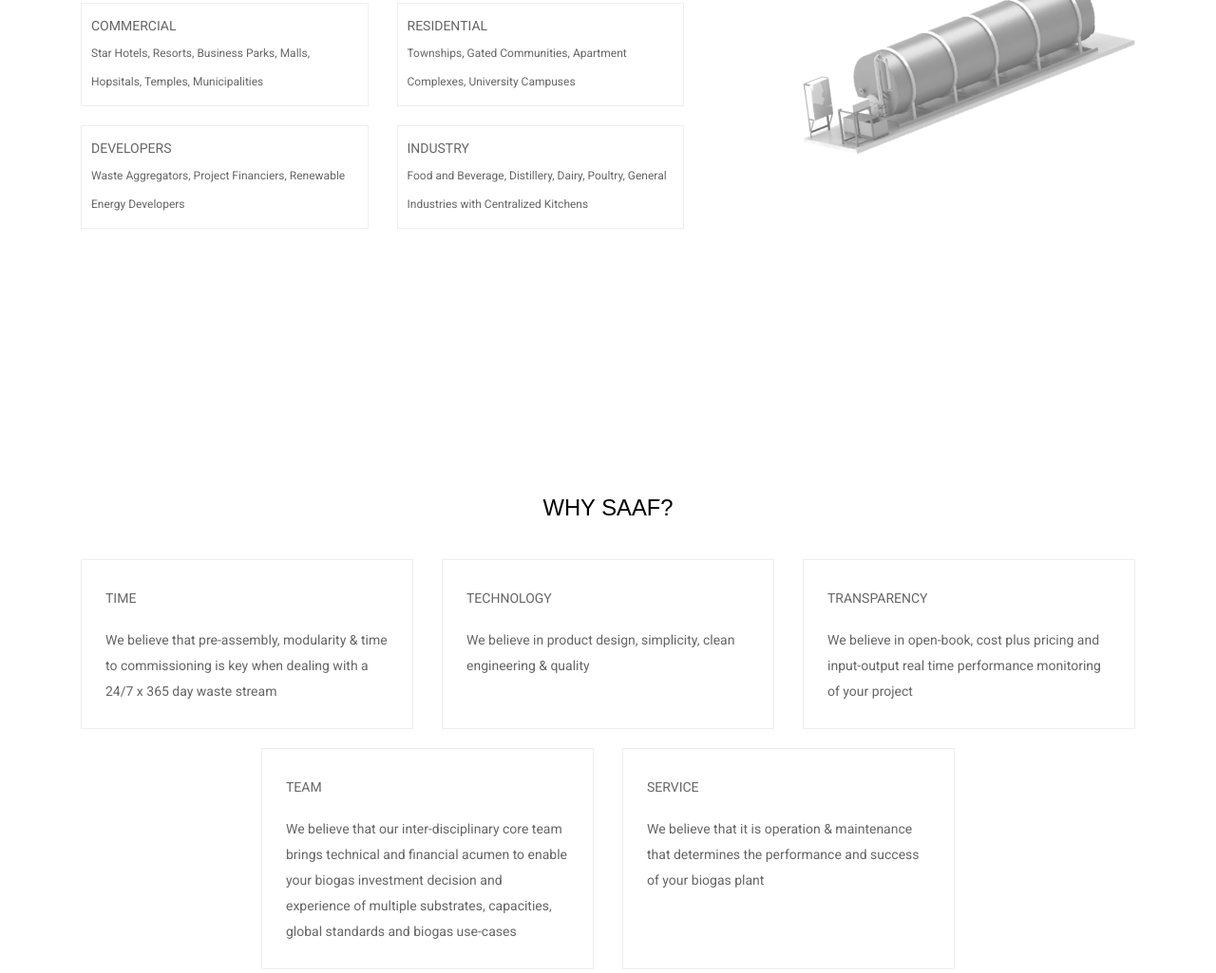
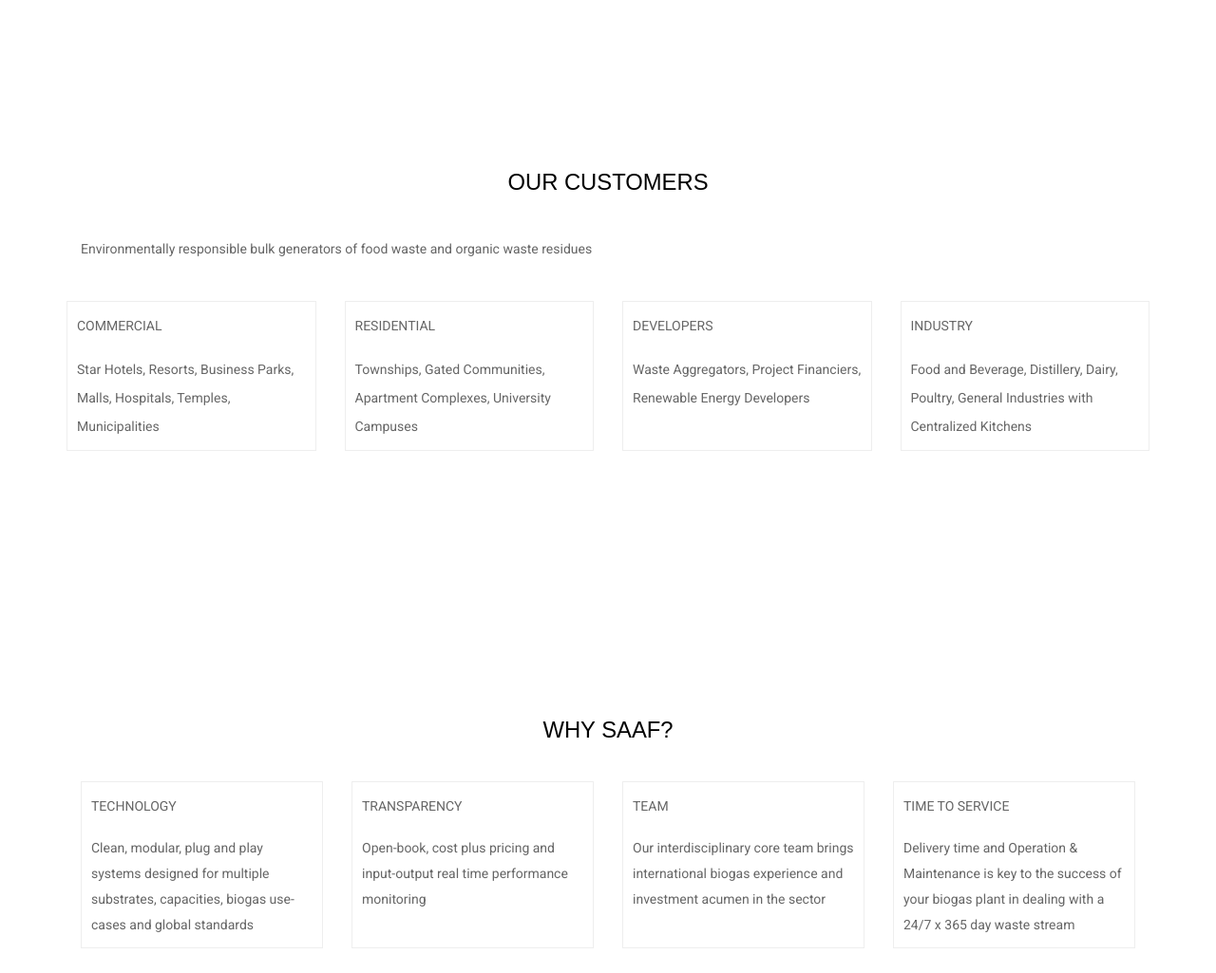
Before and after one commit to rajeevkrao/saaf, a website: page index.html in a window 1280 px wide. Shown: the part 1846-2871 px from the top of the page at 95% size. Drawn offline with Linux system fonts and the light colour scheme; some packages are replaced by stand-ins of ours; a script that the page names is missing.

Commit message:
final changes

```diff
--- a/index.html
+++ b/index.html
@@ -105,6 +105,10 @@
 					<p> At Saaf, bio-methanization means much more than the production of biogas during the anaerobic digestion of organic matter. In fact it tells us a lot about the living standards of our communities, cutting across universal development themes of environment, health, energy access, mobility, soil & water quality and climate change, not to mention touching upon age old social hierarchies of caste surrounding waste handling in India. At Saaf we believe that cleaning up our landfills is about cleaning up our act all round as a society and building a biogas plant is about building livable, sustainable and energy secure cities that borrow from the past, present and future. </p>
 				</div>
 			</div>
+
+			<div class="text-center" style="padding: 0 6%">
+				<img style="width: 60%"; src="img/plant.png" alt="">
+			</div>
 		</div>
 	</section>
 	<!--================ End Problem =================-->
@@ -146,53 +150,44 @@
 	<div class="popular-place-area section_gap">
 		<div class="container">
 			<div class="row align-items-center justify-content-center">
-				<div class="col-lg-7 col-md-7 col-sm-12 col-xs-12">
-					<div class="left-content">
+				<div class="col-lg-12 col-md-12 col-sm-12 col-xs-12">
 					<div style="margin-bottom: 40px">
 						<h1 style="text-align: center; margin-bottom: 40px">OUR CUSTOMERS </h1>
 						<p>Environmentally responsible bulk generators of food waste and organic waste residues</p>
 					</div>
-						<div class="counter_area">
-							<div class="row">
-							<div class="column-margin col-lg-6 col-md-6 col-sm-6">
-								<div class="single-amenities" style="padding: 10px; height: 100%">
-									<div class="info-content">
-										<small>COMMERCIAL </small> <br>
-										<small style="font-size:12px; letter-spacing: 0.2; line-height: 30px; font-weight: light">Star Hotels, Resorts, Business Parks, Malls, Hopsitals, Temples, Municipalities</small>
+				</div>
+				<div class="row justify-content-center">
+					<div class="column-margin col-lg-3 col-md-3 col-sm-3 col-xs-12">
+						<div class="single-amenities" style="height: 100%">
+							<div class="amenities-detail" style="padding:10px">
+								<p>COMMERCIAL </p>
+								<small style="letter-spacing: 0.2; line-height: 30px; font-weight: light">Star Hotels, Resorts, Business Parks, Malls, Hospitals, Temples, Municipalities</small>
 							</div>
 						</div>
 					</div>
-							<div class="column-margin col-lg-6 col-md-6 col-sm-6">
-								<div class="single-amenities" style="padding: 10px; height: 100%">
-									<div class="info-content">
-										<small>RESIDENTIAL</small> <br>
-										<small style="font-size:12px; letter-spacing: 0.2; line-height: 30px; font-weight: light">Townships, Gated Communities, Apartment Complexes, University Campuses</small>
+					<div class="column-margin col-lg-3 col-md-3 col-sm-3 col-xs-12">
+						<div class="single-amenities" style="height: 100%">
+							<div class="amenities-detail" style="padding:10px">
+								<p>RESIDENTIAL</p>
+								<small style="letter-spacing: 0.2; line-height: 30px; font-weight: light">Townships, Gated Communities, Apartment Complexes, University Campuses</small>
 							</div>
 						</div>
 					</div>
-							<div class="column-margin col-lg-6 col-md-6 col-sm-6">
-								<div class="single-amenities" style="padding: 10px; height: 100%">
-									<div class="info-content">
-										<small>DEVELOPERS</small> <br>
-										<small style="font-size:12px; letter-spacing: 0.2; line-height: 30px; font-weight: light">Waste Aggregators, Project Financiers, Renewable Energy Developers</small>
+					<div class="column-margin col-lg-3 col-md-3 col-sm-3 col-xs-12">
+						<div class="single-amenities" style="height: 100%">
+							<div class="amenities-detail" style="padding:10px">
+								<p>DEVELOPERS</p>
+								<small style="letter-spacing: 0.2; line-height: 30px; font-weight: light">Waste Aggregators, Project Financiers, Renewable Energy Developers</small>
 							</div>
 						</div>
 					</div>
-							<div class="column-margin col-lg-6 col-md-6 col-sm-6">
-								<div class="single-amenities" style="padding: 10px; height: 100%">
-									<div class="info-content">
-										<small>INDUSTRY</small> <br>
-										<small style="font-size:12px; letter-spacing: 0.2; line-height: 30px; font-weight: light">Food and Beverage, Distillery, Dairy, Poultry, General Industries with Centralized Kitchens</small>
+					<div class="column-margin col-lg-3 col-md-3 col-sm-3 col-xs-12">
+						<div class="single-amenities" style="height: 100%">
+							<div class="amenities-detail" style="padding:10px">
+								<p>INDUSTRY</p>
+								<small style="letter-spacing: 0.2; line-height: 30px; font-weight: light">Food and Beverage, Distillery, Dairy, Poultry, General Industries with Centralized Kitchens</small>
 							</div>
 						</div>
-							</div>
-							</div>
-						</div>
-					</div>
-				</div>
-				<div class="offset-lg-1 offset-md-1 col-lg-4 col-md-4 col-sm-12 col-xs-12">
-					<div class="right-content">
-						<img class="img1 img-fluid" src="img/popular/img1.png" alt="">
 					</div>
 				</div>
 			</div>
@@ -207,43 +202,36 @@
 				<h1>WHY SAAF? </h1>
 			</div>
 			<div class="row justify-content-center">
-				<div class="column-margin col-lg-4 col-md-4 col-sm-6">
+				<div class="column-margin col-lg-3 col-md-3 col-sm-6">
 					<div class="single-amenities" style="height:100%">
-						<div class="amenities-details">
-							<p>TIME</p>
-							<small>We believe that pre-assembly, modularity & time to commissioning is key when dealing with a 24/7 x 365 day waste stream</small>
+						<div class="amenities-details" style="padding:10px">
+							<p>TECHNOLOGY</p>
+							<small>Clean, modular, plug and play systems designed for multiple substrates, capacities, biogas use-cases and global standards</small>
 						</div>
 					</div>
 				</div>
-				<div class="column-margin col-lg-4 col-md-4 col-sm-6">
+				<div class="column-margin col-lg-3 col-md-3 col-sm-6">
 					<div class="single-amenities" style="height:100%">
-						<div class="amenities-details">
-							<p>TECHNOLOGY</p>
-							<small>We believe in product design, simplicity, clean engineering & quality</small>
+						<div class="amenities-details" style="padding:10px">
+							<p>TRANSPARENCY</p>
+							<small>Open-book, cost plus pricing and input-output real time performance monitoring</small>
 						</div>
 					</div>
 				</div>
-				<div class="column-margin col-lg-4 col-md-4 col-sm-6">
+				<div class="column-margin col-lg-3 col-md-3 col-sm-6">
 					<div class="single-amenities" style="height:100%">
-						<div class="amenities-details">
-							<p>TRANSPARENCY</p>
-							<small>We believe in open-book, cost plus pricing and input-output real time performance monitoring of your project</small>
+						<div class="amenities-details" style="padding:10px">
+							<p>TEAM</p>
+							<small>Our interdisciplinary core team brings international biogas experience and investment acumen in the sector</small>
 						</div>
 					</div>
 				</div>
-				<div class="column-margin col-lg-4 col-md-4 col-sm-6">
+				<div class="column-margin col-lg-3 col-md-3 col-sm-6">
 					<div class="single-amenities" style="height:100%">
-						<div class="amenities-details">
-							<p>TEAM</p>
-							<small>We believe that our inter-disciplinary core team brings technical and financial acumen to enable your biogas investment decision and experience of multiple substrates, capacities, global standards and biogas use-cases</small>
+						<div class="amenities-details" style="padding:10px">
+							<p>TIME TO SERVICE</p>
+							<small>Delivery time and Operation & Maintenance is key to the success of your biogas plant in dealing with a 24/7 x 365 day waste stream</small>
 						</div>
-					</div>
-				</div>
-				<div class="column-margin col-lg-4 col-md-4 col-sm-6">
-					<div class="single-amenities" style="height:100%">
-						<div class="amenities-details">
-							<p>SERVICE</p>
-							<small>We believe that it is operation & maintenance that determines the performance and success of your biogas plant</small>
 					</div>
 				</div>
 			</div>
--- a/public/js/bundle.js
+++ b/public/js/bundle.js
@@ -6,7 +6,7 @@
 			  " 'NATURAL' GAS.",
 			  " $$$.",
 			  " RENEWABLE POWER.",
-			  " SAFE FERTILIZER ",
+			  " SAFE FERTILIZER.",
 			  " CO2 EMISSION REDUCTION.",
 			  " QUALITY OF LIFE."],
 	typeSpeed: 40,
```
Also changed, not shown: contact.html (+2 -3 lines), public/img/Bitmap.png (added), public/img/background.png, public/img/plant.png (added), 2 other files. Lines whose indentation alone changed are shown as unchanged.
